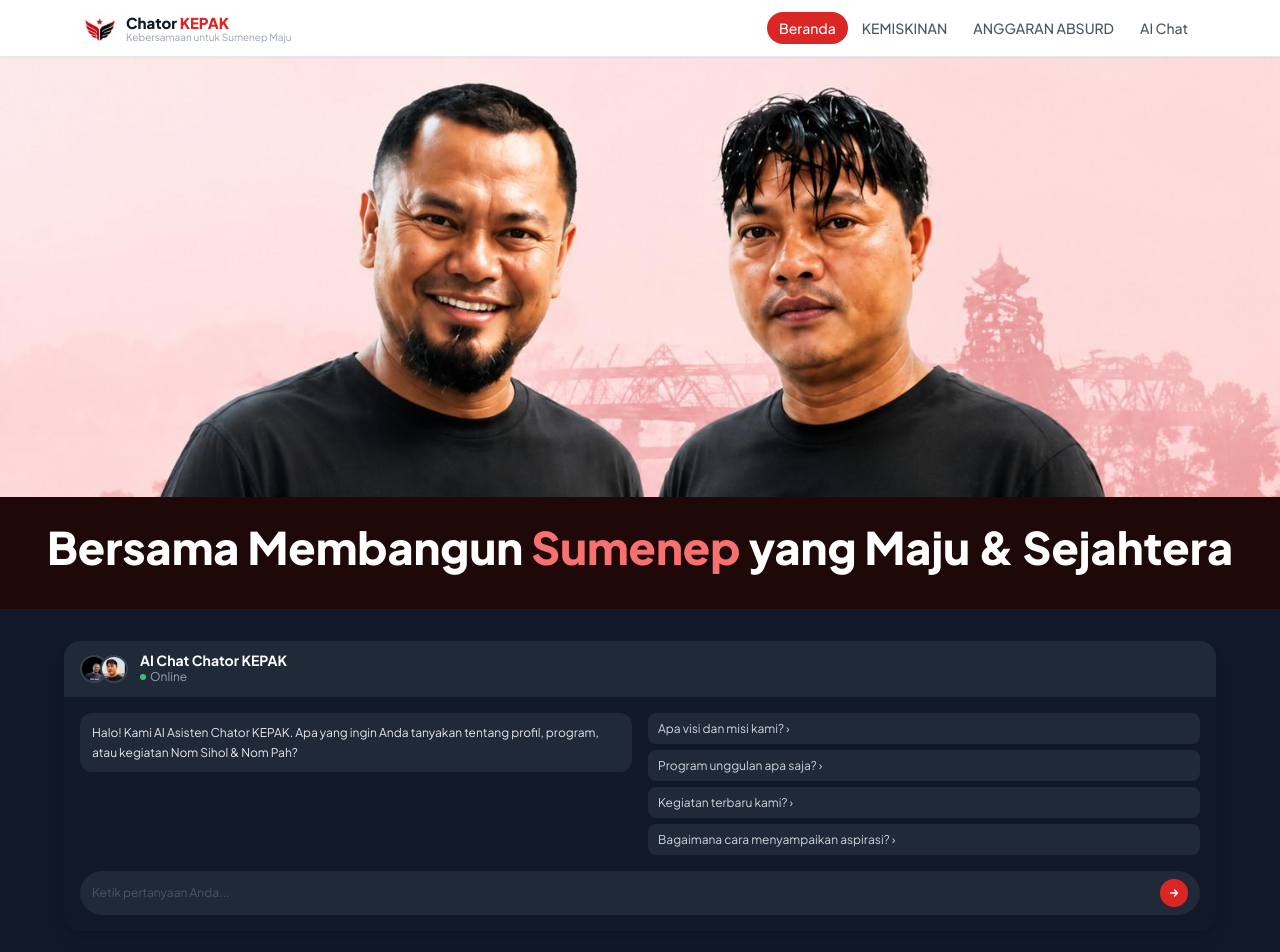
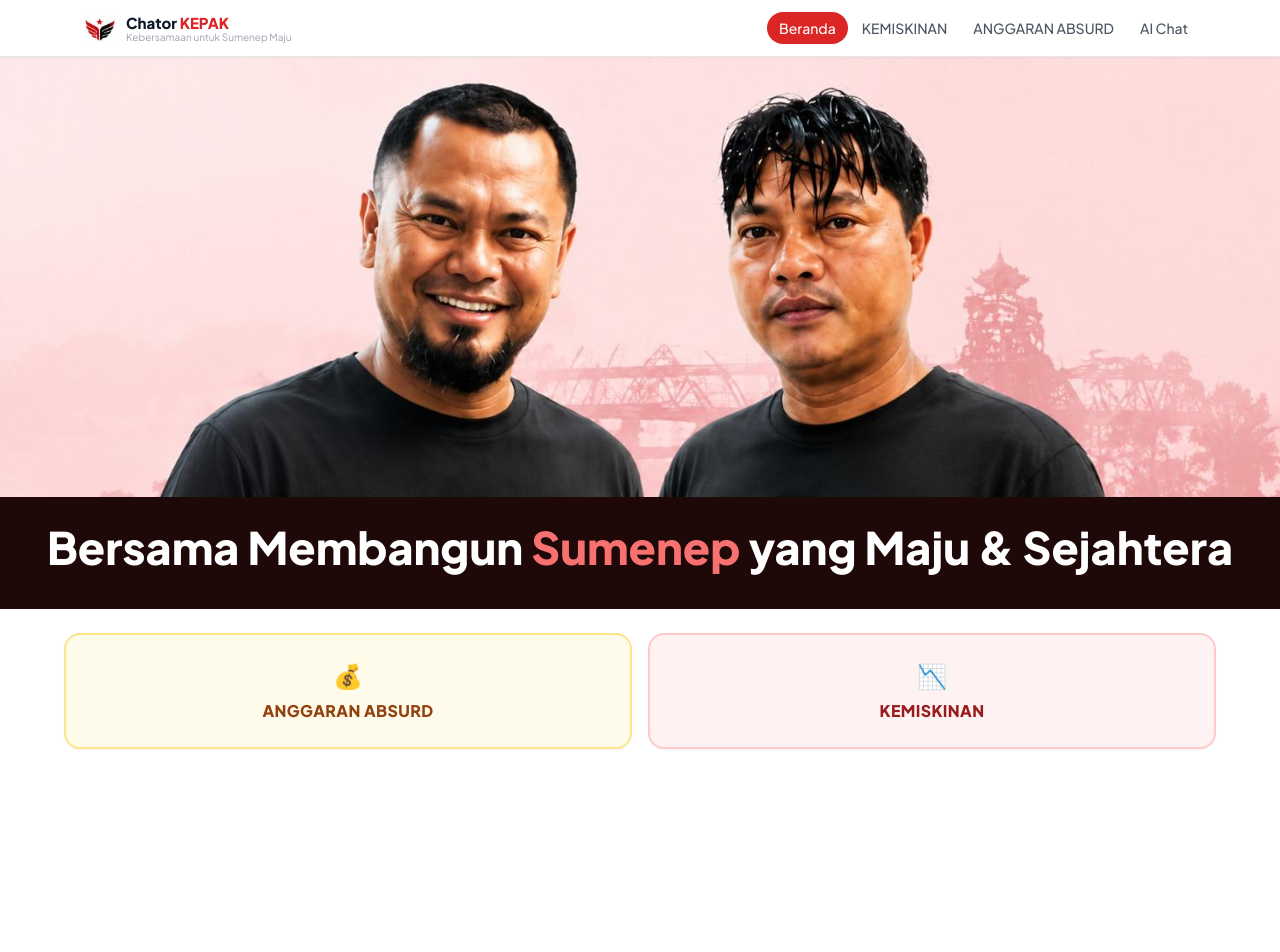
Before and after one commit to hamrasidi7-rgb/ChatorKEPAK, a Next.js app: page / in a window 1280 px wide. Shown: the top 952 px of the page. After the commit the page ends 800 px from the top, so only its background shows below. Built offline with nearby package versions, Linux system fonts and the light colour scheme.

Commit message:
feat: hapus AI Chat widget dari beranda, menunggu RAG database

```diff
--- a/src/app/page.tsx
+++ b/src/app/page.tsx
@@ -1,19 +1,10 @@
 import HeroSection from "@/components/home/HeroSection";
-import AIChatWidget from "@/components/ai/AIChatWidget";
 import Link from "next/link";
 
 export default function BerandaPage() {
-  const isOnline = process.env.NEXT_PUBLIC_AI_ONLINE !== "false";
-
   return (
     <div>
       <HeroSection />
-
-      <section className="py-8 px-4 bg-gray-900">
-        <div className="max-w-6xl mx-auto">
-          <AIChatWidget isPreview />
-        </div>
-      </section>
 
       {/* Kategori */}
       <section className="px-4 py-6 bg-white">
```
